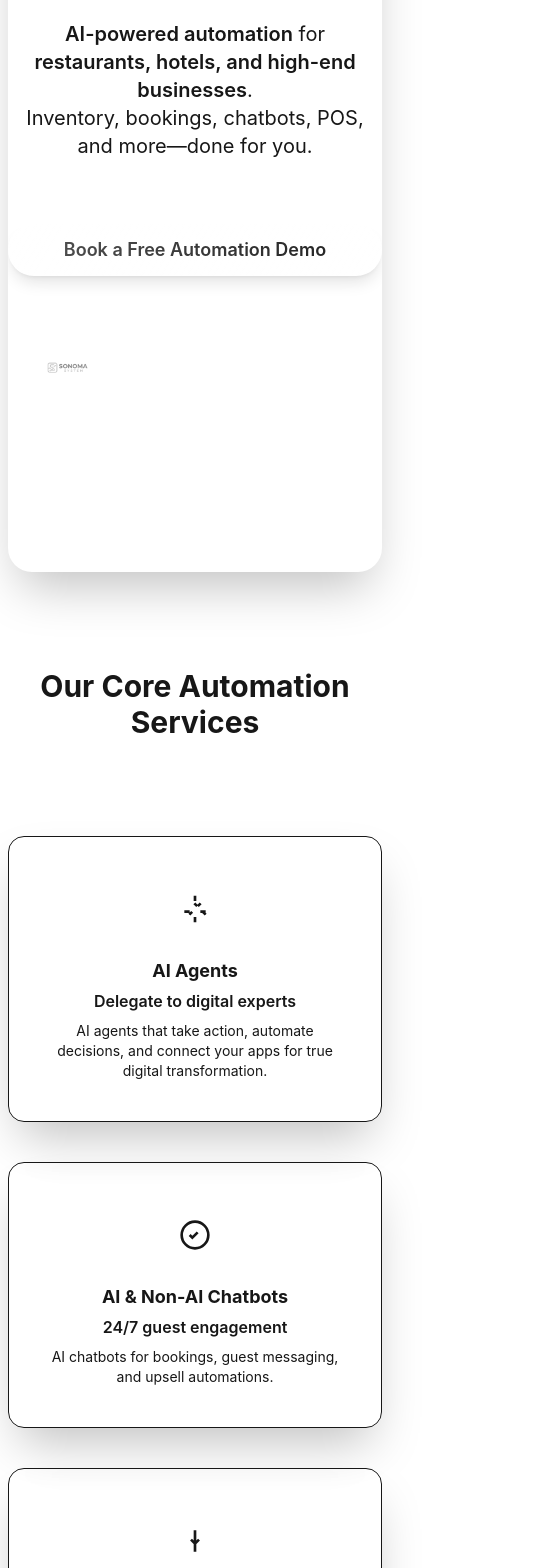
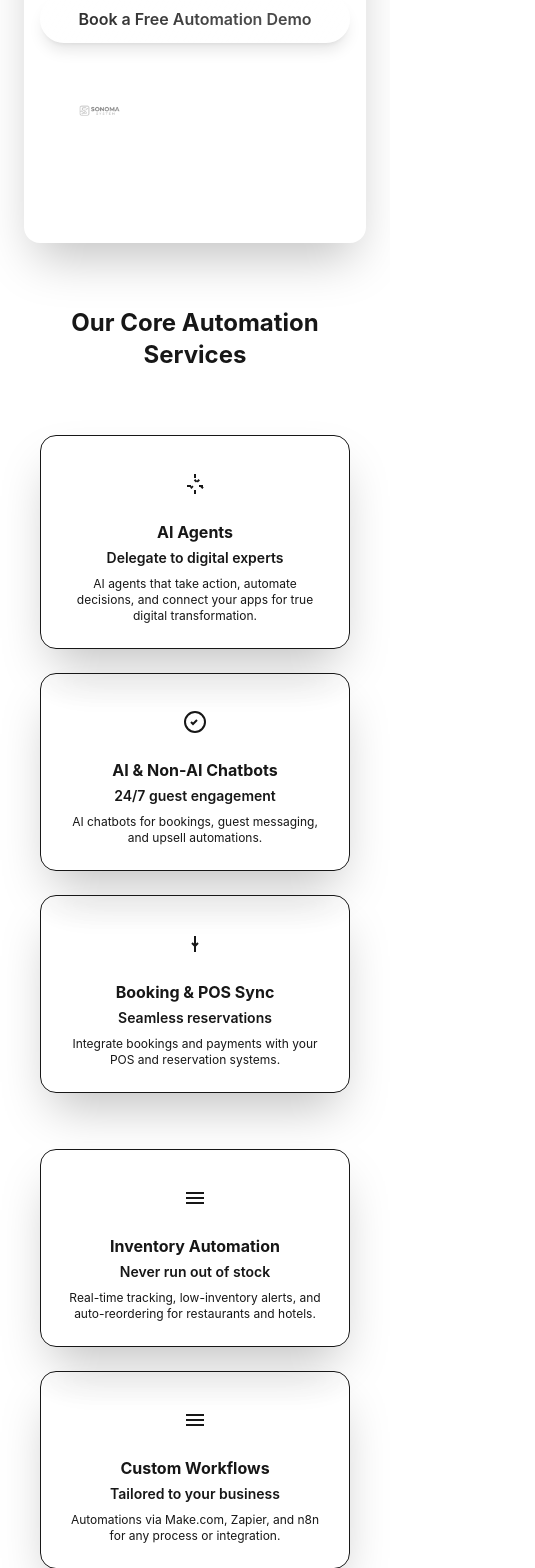
Before and after one commit to markomicovski/sonoma-system, a Next.js app: page / in a window 390 px wide. Shown: the part 432-2000 px from the top of the page, 535 px wide, since content can reach past the window. Built offline with nearby package versions, Linux system fonts and the light colour scheme.

Commit message:
Improve mobile responsiveness for homepage

```diff
--- a/src/app/page.tsx
+++ b/src/app/page.tsx
@@ -43,137 +43,137 @@ export default function Home() {
   }, []);
 
   return (
-    <main className="font-sans min-h-screen bg-gradient-to-br from-tech-primary via-tech-accent/10 to-tech-highlight/10 text-tech-secondary flex flex-col items-center justify-center p-0">
+    <main className="font-sans min-h-screen bg-gradient-to-br from-tech-primary via-tech-accent/10 to-tech-highlight/10 text-tech-secondary flex flex-col items-center justify-center p-4 sm:p-0">
       {/* SEO Headings */}
       <h1 className="sr-only">Sonoma System | Automation Agency for Restaurants, Hotels, and Businesses</h1>
       {/* HERO SECTION */}
-      <header className="w-full max-w-5xl flex flex-col items-center gap-6 text-center py-28 relative overflow-hidden rounded-3xl shadow-2xl bg-gradient-to-br from-tech-primary via-tech-accent/20 to-tech-accent/5 mb-0">
+      <header className="w-full max-w-5xl flex flex-col items-center gap-4 sm:gap-6 text-center py-16 sm:py-28 relative overflow-hidden rounded-2xl sm:rounded-3xl shadow-2xl bg-gradient-to-br from-tech-primary via-tech-accent/20 to-tech-accent/5 mb-0">
         <AnimatedBackground />
         <div className="absolute inset-0 z-0 animate-gradient bg-gradient-to-tr from-tech-accent/30 via-tech-primary/80 to-tech-highlight/20 blur-2xl opacity-60" />
-        <h2 className="text-5xl sm:text-6xl font-extrabold text-tech-accent drop-shadow-lg leading-tight z-10 font-[Inter,Arial,sans-serif] fade-in">
+        <h2 className="text-3xl sm:text-5xl lg:text-6xl font-extrabold text-tech-accent drop-shadow-lg leading-tight z-10 font-[Inter,Arial,sans-serif] fade-in px-4">
           Automate. Elevate. <span className="text-tech-highlight">Impress.</span>
         </h2>
-        <p className="mt-4 text-xl text-tech-secondary max-w-2xl z-10 fade-in">
-          <span className="font-semibold text-tech-accent">AI-powered automation</span> for <span className="font-semibold text-tech-highlight">restaurants, hotels, and high-end businesses</span>.<br />
+        <p className="mt-2 sm:mt-4 text-base sm:text-xl text-tech-secondary max-w-2xl z-10 fade-in px-4">
+          <span className="font-semibold text-tech-accent">AI-powered automation</span> for <span className="font-semibold text-tech-highlight">restaurants, hotels, and high-end businesses</span>.<br className="hidden sm:block" />
           Inventory, bookings, chatbots, POS, and more—done for you.
         </p>
-        <div className="flex gap-4 mt-10 flex-col sm:flex-row w-full justify-center z-10 fade-in">
-          <a className="bg-tech-accent text-tech-primary font-semibold rounded-full px-8 py-3 shadow-lg hover:bg-tech-highlight hover:text-tech-primary transition-all text-lg btn-shine" href="#book-demo">Book a Free Automation Demo</a>
+        <div className="flex gap-4 mt-6 sm:mt-10 flex-col sm:flex-row w-full justify-center z-10 fade-in px-4">
+          <a className="bg-tech-accent text-tech-primary font-semibold rounded-full px-6 sm:px-8 py-3 shadow-lg hover:bg-tech-highlight hover:text-tech-primary transition-all text-base sm:text-lg btn-shine text-center" href="#book-demo">Book a Free Automation Demo</a>
         </div>
-        <div className="flex flex-wrap gap-8 justify-center items-center mt-12 z-10 fade-in">
+        <div className="flex flex-wrap gap-4 sm:gap-8 justify-center items-center mt-8 sm:mt-12 z-10 fade-in px-4">
           <Image src="/logo.png" alt="Sonoma System Logo" width={60} height={40} className="opacity-60 grayscale" />
-          <div className="w-24 h-10 bg-tech-accent/20 rounded-lg" />
-          <div className="w-24 h-10 bg-tech-highlight/20 rounded-lg" />
-          <div className="w-24 h-10 bg-tech-secondary/20 rounded-lg" />
+          <div className="w-20 sm:w-24 h-8 sm:h-10 bg-tech-accent/20 rounded-lg" />
+          <div className="w-20 sm:w-24 h-8 sm:h-10 bg-tech-highlight/20 rounded-lg" />
+          <div className="w-20 sm:w-24 h-8 sm:h-10 bg-tech-secondary/20 rounded-lg" />
         </div>
       </header>
       {/* SERVICES */}
-      <section id="services" className="w-full max-w-5xl flex flex-col gap-12 items-center py-24 fade-in">
-        <h2 className="text-3xl font-bold text-tech-accent text-center mb-12">Our Core Automation Services</h2>
-        <div className="grid gap-10 grid-cols-1 sm:grid-cols-2 lg:grid-cols-3 w-full">
+      <section id="services" className="w-full max-w-5xl flex flex-col gap-8 sm:gap-12 items-center py-16 sm:py-24 fade-in px-4">
+        <h2 className="text-2xl sm:text-3xl font-bold text-tech-accent text-center mb-8 sm:mb-12">Our Core Automation Services</h2>
+        <div className="grid gap-6 sm:gap-10 grid-cols-1 sm:grid-cols-2 lg:grid-cols-3 w-full">
           {/* First row: 3 cards */}
           <div className="col-span-1 flex flex-col items-center">
-            <div className="backdrop-blur-md bg-white/10 rounded-2xl p-10 shadow-2xl border border-tech-accent/30 flex flex-col items-center h-full hover:scale-105 hover:shadow-2xl hover:border-tech-accent transition-all group relative overflow-hidden">
-              <div className="w-16 h-16 flex items-center justify-center rounded-full bg-tech-highlight/20 mb-4">
-                <svg className="w-8 h-8 text-tech-highlight" fill="none" stroke="currentColor" strokeWidth="2" viewBox="0 0 24 24"><path d="M12 2v4m0 12v4m8-8h-4m-8 0H4m12.24-6.24l-2.12 2.12m-4.24 4.24l-2.12 2.12m12.24 0l-2.12-2.12m-4.24-4.24l-2.12-2.12"/></svg>
+            <div className="backdrop-blur-md bg-white/10 rounded-2xl p-6 sm:p-10 shadow-2xl border border-tech-accent/30 flex flex-col items-center h-full hover:scale-105 hover:shadow-2xl hover:border-tech-accent transition-all group relative overflow-hidden">
+              <div className="w-12 h-12 sm:w-16 sm:h-16 flex items-center justify-center rounded-full bg-tech-highlight/20 mb-3 sm:mb-4">
+                <svg className="w-6 h-6 sm:w-8 sm:h-8 text-tech-highlight" fill="none" stroke="currentColor" strokeWidth="2" viewBox="0 0 24 24"><path d="M12 2v4m0 12v4m8-8h-4m-8 0H4m12.24-6.24l-2.12 2.12m-4.24 4.24l-2.12 2.12m12.24 0l-2.12-2.12m-4.24-4.24l-2.12-2.12"/></svg>
               </div>
-              <h3 className="text-lg font-bold text-tech-highlight mb-1">AI Agents</h3>
-              <span className="text-tech-accent font-semibold mb-2">Delegate to digital experts</span>
-              <p className="text-tech-secondary text-center text-sm">AI agents that take action, automate decisions, and connect your apps for true digital transformation.</p>
+              <h3 className="text-base sm:text-lg font-bold text-tech-highlight mb-1">AI Agents</h3>
+              <span className="text-sm sm:text-base text-tech-accent font-semibold mb-2 text-center">Delegate to digital experts</span>
+              <p className="text-tech-secondary text-center text-xs sm:text-sm">AI agents that take action, automate decisions, and connect your apps for true digital transformation.</p>
             </div>
           </div>
           <div className="col-span-1 flex flex-col items-center">
-            <div className="backdrop-blur-md bg-white/10 rounded-2xl p-10 shadow-2xl border border-tech-accent/30 flex flex-col items-center h-full hover:scale-105 hover:shadow-2xl hover:border-tech-accent transition-all group relative overflow-hidden">
-              <div className="w-16 h-16 flex items-center justify-center rounded-full bg-tech-accent/20 mb-4">
-                <svg className="w-8 h-8 text-tech-accent" fill="none" stroke="currentColor" strokeWidth="2" viewBox="0 0 24 24"><circle cx="12" cy="12" r="10"/><path d="M8 12l2 2 4-4"/></svg>
+            <div className="backdrop-blur-md bg-white/10 rounded-2xl p-6 sm:p-10 shadow-2xl border border-tech-accent/30 flex flex-col items-center h-full hover:scale-105 hover:shadow-2xl hover:border-tech-accent transition-all group relative overflow-hidden">
+              <div className="w-12 h-12 sm:w-16 sm:h-16 flex items-center justify-center rounded-full bg-tech-accent/20 mb-3 sm:mb-4">
+                <svg className="w-6 h-6 sm:w-8 sm:h-8 text-tech-accent" fill="none" stroke="currentColor" strokeWidth="2" viewBox="0 0 24 24"><circle cx="12" cy="12" r="10"/><path d="M8 12l2 2 4-4"/></svg>
               </div>
-              <h3 className="text-lg font-bold text-tech-accent mb-1">AI & Non-AI Chatbots</h3>
-              <span className="text-tech-highlight font-semibold mb-2">24/7 guest engagement</span>
-              <p className="text-tech-secondary text-center text-sm">AI chatbots for bookings, guest messaging, and upsell automations.</p>
+              <h3 className="text-base sm:text-lg font-bold text-tech-accent mb-1">AI & Non-AI Chatbots</h3>
+              <span className="text-sm sm:text-base text-tech-highlight font-semibold mb-2 text-center">24/7 guest engagement</span>
+              <p className="text-tech-secondary text-center text-xs sm:text-sm">AI chatbots for bookings, guest messaging, and upsell automations.</p>
             </div>
           </div>
           <div className="col-span-1 flex flex-col items-center">
-            <div className="backdrop-blur-md bg-white/10 rounded-2xl p-10 shadow-2xl border border-tech-accent/30 flex flex-col items-center h-full hover:scale-105 hover:shadow-2xl hover:border-tech-accent transition-all group relative overflow-hidden">
-              <div className="w-16 h-16 flex items-center justify-center rounded-full bg-tech-primary/20 mb-4">
-                <svg className="w-8 h-8 text-tech-primary" fill="none" stroke="currentColor" strokeWidth="2" viewBox="0 0 24 24"><path d="M12 20v-6m0 0V4m0 10l-3-3m3 3l3-3"/></svg>
+            <div className="backdrop-blur-md bg-white/10 rounded-2xl p-6 sm:p-10 shadow-2xl border border-tech-accent/30 flex flex-col items-center h-full hover:scale-105 hover:shadow-2xl hover:border-tech-accent transition-all group relative overflow-hidden">
+              <div className="w-12 h-12 sm:w-16 sm:h-16 flex items-center justify-center rounded-full bg-tech-primary/20 mb-3 sm:mb-4">
+                <svg className="w-6 h-6 sm:w-8 sm:h-8 text-tech-primary" fill="none" stroke="currentColor" strokeWidth="2" viewBox="0 0 24 24"><path d="M12 20v-6m0 0V4m0 10l-3-3m3 3l3-3"/></svg>
               </div>
-              <h3 className="text-lg font-bold text-tech-primary mb-1">Booking & POS Sync</h3>
-              <span className="text-tech-highlight font-semibold mb-2">Seamless reservations</span>
-              <p className="text-tech-secondary text-center text-sm">Integrate bookings and payments with your POS and reservation systems.</p>
+              <h3 className="text-base sm:text-lg font-bold text-tech-primary mb-1">Booking & POS Sync</h3>
+              <span className="text-sm sm:text-base text-tech-highlight font-semibold mb-2 text-center">Seamless reservations</span>
+              <p className="text-tech-secondary text-center text-xs sm:text-sm">Integrate bookings and payments with your POS and reservation systems.</p>
             </div>
           </div>
         </div>
-        <div className="flex justify-center gap-10 w-full mt-10">
-          <div className="flex flex-col items-center" style={{ minWidth: '320px', maxWidth: '350px', flex: '1 1 320px' }}>
-            <div className="backdrop-blur-md bg-white/10 rounded-2xl p-10 shadow-2xl border border-tech-accent/30 flex flex-col items-center h-full hover:scale-105 hover:shadow-2xl hover:border-tech-accent transition-all group relative overflow-hidden">
-              <div className="w-16 h-16 flex items-center justify-center rounded-full bg-tech-accent/20 mb-4">
-                <svg className="w-8 h-8 text-tech-accent" fill="none" stroke="currentColor" strokeWidth="2" viewBox="0 0 24 24"><path d="M3 7h18M3 12h18M3 17h18"/></svg>
+        <div className="flex flex-col sm:flex-row justify-center gap-6 sm:gap-10 w-full mt-6 sm:mt-10">
+          <div className="flex flex-col items-center w-full sm:w-auto">
+            <div className="backdrop-blur-md bg-white/10 rounded-2xl p-6 sm:p-10 shadow-2xl border border-tech-accent/30 flex flex-col items-center h-full hover:scale-105 hover:shadow-2xl hover:border-tech-accent transition-all group relative overflow-hidden w-full max-w-sm">
+              <div className="w-12 h-12 sm:w-16 sm:h-16 flex items-center justify-center rounded-full bg-tech-accent/20 mb-3 sm:mb-4">
+                <svg className="w-6 h-6 sm:w-8 sm:h-8 text-tech-accent" fill="none" stroke="currentColor" strokeWidth="2" viewBox="0 0 24 24"><path d="M3 7h18M3 12h18M3 17h18"/></svg>
               </div>
-              <h3 className="text-lg font-bold text-tech-accent mb-1">Inventory Automation</h3>
-              <span className="text-tech-highlight font-semibold mb-2">Never run out of stock</span>
-              <p className="text-tech-secondary text-center text-sm">Real-time tracking, low-inventory alerts, and auto-reordering for restaurants and hotels.</p>
+              <h3 className="text-base sm:text-lg font-bold text-tech-accent mb-1">Inventory Automation</h3>
+              <span className="text-sm sm:text-base text-tech-highlight font-semibold mb-2 text-center">Never run out of stock</span>
+              <p className="text-tech-secondary text-center text-xs sm:text-sm">Real-time tracking, low-inventory alerts, and auto-reordering for restaurants and hotels.</p>
             </div>
           </div>
-          <div className="flex flex-col items-center" style={{ minWidth: '320px', maxWidth: '350px', flex: '1 1 320px' }}>
-            <div className="backdrop-blur-md bg-white/10 rounded-2xl p-10 shadow-2xl border border-tech-accent/30 flex flex-col items-center h-full hover:scale-105 hover:shadow-2xl hover:border-tech-accent transition-all group relative overflow-hidden">
-              <div className="w-16 h-16 flex items-center justify-center rounded-full bg-tech-accent/20 mb-4">
-                <svg className="w-8 h-8 text-tech-accent" fill="none" stroke="currentColor" strokeWidth="2" viewBox="0 0 24 24"><path d="M3 17h18M3 12h18M3 7h18"/></svg>
+          <div className="flex flex-col items-center w-full sm:w-auto">
+            <div className="backdrop-blur-md bg-white/10 rounded-2xl p-6 sm:p-10 shadow-2xl border border-tech-accent/30 flex flex-col items-center h-full hover:scale-105 hover:shadow-2xl hover:border-tech-accent transition-all group relative overflow-hidden w-full max-w-sm">
+              <div className="w-12 h-12 sm:w-16 sm:h-16 flex items-center justify-center rounded-full bg-tech-accent/20 mb-3 sm:mb-4">
+                <svg className="w-6 h-6 sm:w-8 sm:h-8 text-tech-accent" fill="none" stroke="currentColor" strokeWidth="2" viewBox="0 0 24 24"><path d="M3 17h18M3 12h18M3 7h18"/></svg>
               </div>
-              <h3 className="text-lg font-bold text-tech-accent mb-1">Custom Workflows</h3>
-              <span className="text-tech-highlight font-semibold mb-2">Tailored to your business</span>
-              <p className="text-tech-secondary text-center text-sm">Automations via Make.com, Zapier, and n8n for any process or integration.</p>
+              <h3 className="text-base sm:text-lg font-bold text-tech-accent mb-1">Custom Workflows</h3>
+              <span className="text-sm sm:text-base text-tech-highlight font-semibold mb-2 text-center">Tailored to your business</span>
+              <p className="text-tech-secondary text-center text-xs sm:text-sm">Automations via Make.com, Zapier, and n8n for any process or integration.</p>
             </div>
           </div>
         </div>
       </section>
       {/* HOW IT WORKS */}
-      <section className="w-full max-w-5xl flex flex-col gap-12 items-center py-20 fade-in">
-        <h2 className="text-3xl font-bold text-tech-accent text-center mb-8">How It Works</h2>
-        <div className="grid gap-8 md:grid-cols-3 w-full">
+      <section className="w-full max-w-5xl flex flex-col gap-8 sm:gap-12 items-center py-16 sm:py-20 fade-in px-4">
+        <h2 className="text-2xl sm:text-3xl font-bold text-tech-accent text-center mb-6 sm:mb-8">How It Works</h2>
+        <div className="grid gap-6 sm:gap-8 grid-cols-1 sm:grid-cols-3 w-full">
           <div className="flex flex-col items-center">
-            <div className="w-14 h-14 rounded-full bg-tech-accent/20 flex items-center justify-center mb-4">
-              <span className="text-2xl font-bold text-tech-accent">1</span>
+            <div className="w-12 h-12 sm:w-14 sm:h-14 rounded-full bg-tech-accent/20 flex items-center justify-center mb-3 sm:mb-4">
+              <span className="text-xl sm:text-2xl font-bold text-tech-accent">1</span>
             </div>
-            <h4 className="font-semibold text-tech-accent mb-2">Discovery Call</h4>
-            <p className="text-tech-secondary text-center">Book a free consult to map your needs and goals.</p>
+            <h4 className="font-semibold text-tech-accent mb-2 text-center">Discovery Call</h4>
+            <p className="text-tech-secondary text-center text-sm">Book a free consult to map your needs and goals.</p>
           </div>
           <div className="flex flex-col items-center">
-            <div className="w-14 h-14 rounded-full bg-tech-highlight/20 flex items-center justify-center mb-4">
-              <span className="text-2xl font-bold text-tech-highlight">2</span>
+            <div className="w-12 h-12 sm:w-14 sm:h-14 rounded-full bg-tech-highlight/20 flex items-center justify-center mb-3 sm:mb-4">
+              <span className="text-xl sm:text-2xl font-bold text-tech-highlight">2</span>
             </div>
-            <h4 className="font-semibold text-tech-highlight mb-2">Custom Automation Plan</h4>
-            <p className="text-tech-secondary text-center">We design and build your workflows for maximum ROI.</p>
+            <h4 className="font-semibold text-tech-highlight mb-2 text-center">Custom Automation Plan</h4>
+            <p className="text-tech-secondary text-center text-sm">We design and build your workflows for maximum ROI.</p>
           </div>
           <div className="flex flex-col items-center">
-            <div className="w-14 h-14 rounded-full bg-tech-primary/20 flex items-center justify-center mb-4">
-              <span className="text-2xl font-bold text-tech-primary">3</span>
+            <div className="w-12 h-12 sm:w-14 sm:h-14 rounded-full bg-tech-primary/20 flex items-center justify-center mb-3 sm:mb-4">
+              <span className="text-xl sm:text-2xl font-bold text-tech-primary">3</span>
             </div>
-            <h4 className="font-semibold text-tech-primary mb-2">Launch & Support</h4>
-            <p className="text-tech-secondary text-center">Go live and scale with ongoing support and optimization.</p>
+            <h4 className="font-semibold text-tech-primary mb-2 text-center">Launch & Support</h4>
+            <p className="text-tech-secondary text-center text-sm">Go live and scale with ongoing support and optimization.</p>
           </div>
         </div>
       </section>
       {/* TESTIMONIALS */}
-      <section id="testimonials" className="w-full max-w-4xl flex flex-col gap-12 items-center py-20 fade-in">
-        <h2 className="text-3xl font-bold text-tech-accent text-center mb-8">What Our Clients Say</h2>
-        <div className="grid gap-8 md:grid-cols-2 w-full">
-          <div className="bg-white/10 rounded-2xl p-8 shadow-lg border border-tech-accent/20 flex flex-col gap-4 items-center">
-            <p className="text-lg italic text-tech-secondary">&quot;Since integrating the chatbot across our website, WhatsApp, and Telegram, we&apos;ve seen a dramatic drop in response times and a massive boost in customer satisfaction. The automation handles everything from booking inquiries to FAQs – even during peak hours. It&apos;s like having a 24/7 receptionist who never sleeps. Our team can finally focus on more complex issues instead of repeating the same answers all day. Highly recommended!&quot;</p>
-            <span className="font-semibold text-tech-highlight">— Petar Bashoski, Founder at Ozon Agency</span>
+      <section id="testimonials" className="w-full max-w-4xl flex flex-col gap-8 sm:gap-12 items-center py-16 sm:py-20 fade-in px-4">
+        <h2 className="text-2xl sm:text-3xl font-bold text-tech-accent text-center mb-6 sm:mb-8">What Our Clients Say</h2>
+        <div className="grid gap-6 sm:gap-8 grid-cols-1 md:grid-cols-2 w-full">
+          <div className="bg-white/10 rounded-2xl p-6 sm:p-8 shadow-lg border border-tech-accent/20 flex flex-col gap-4 items-center">
+            <p className="text-sm sm:text-lg italic text-tech-secondary text-center">&quot;Since integrating the chatbot across our website, WhatsApp, and Telegram, we&apos;ve seen a dramatic drop in response times and a massive boost in customer satisfaction. The automation handles everything from booking inquiries to FAQs – even during peak hours. It&apos;s like having a 24/7 receptionist who never sleeps. Our team can finally focus on more complex issues instead of repeating the same answers all day. Highly recommended!&quot;</p>
+            <span className="font-semibold text-tech-highlight text-center text-sm sm:text-base">— Petar Bashoski, Founder at Ozon Agency</span>
           </div>
-          <div className="bg-white/10 rounded-2xl p-8 shadow-lg border border-tech-accent/20 flex flex-col gap-4 items-center">
-            <p className="text-lg italic text-tech-secondary">&quot;Managing thousands of SKUs used to be a nightmare. Thanks to the automation system Marko built, we now track inventory levels in real-time, get low-stock alerts, and automatically generate restock orders. Our stockouts dropped by 80%, and overstocking is finally under control. What used to take hours now happens automatically. It&apos;s been a game-changer for our operations.&quot;</p>
-            <span className="font-semibold text-tech-highlight">— Pavel Konev, Managing Director at Andrej Kompani</span>
+          <div className="bg-white/10 rounded-2xl p-6 sm:p-8 shadow-lg border border-tech-accent/20 flex flex-col gap-4 items-center">
+            <p className="text-sm sm:text-lg italic text-tech-secondary text-center">&quot;Managing thousands of SKUs used to be a nightmare. Thanks to the automation system Marko built, we now track inventory levels in real-time, get low-stock alerts, and automatically generate restock orders. Our stockouts dropped by 80%, and overstocking is finally under control. What used to take hours now happens automatically. It&apos;s been a game-changer for our operations.&quot;</p>
+            <span className="font-semibold text-tech-highlight text-center text-sm sm:text-base">— Pavel Konev, Managing Director at Andrej Kompani</span>
           </div>
-          <div className="bg-white/10 rounded-2xl p-8 shadow-lg border border-tech-accent/20 flex flex-col gap-4 items-center">
-            <p className="text-lg italic text-tech-secondary">&quot;Before working with Sonoma and specifically Marko, our agents were wasting hours manually chasing leads. Now, our website visitors are automatically qualified and routed to the right agent through smart forms and follow-up sequences. Our conversions doubled in just a few weeks, and our team finally has time to focus on selling, not data entry. This automation didn&apos;t just save us time, it boosted our revenue.&quot;</p>
-            <span className="font-semibold text-tech-highlight">— Sara Ilic, Founder &amp; CEO at UrbaNest</span>
+          <div className="bg-white/10 rounded-2xl p-6 sm:p-8 shadow-lg border border-tech-accent/20 flex flex-col gap-4 items-center md:col-span-2">
+            <p className="text-sm sm:text-lg italic text-tech-secondary text-center">&quot;Before working with Sonoma and specifically Marko, our agents were wasting hours manually chasing leads. Now, our website visitors are automatically qualified and routed to the right agent through smart forms and follow-up sequences. Our conversions doubled in just a few weeks, and our team finally has time to focus on selling, not data entry. This automation didn&apos;t just save us time, it boosted our revenue.&quot;</p>
+            <span className="font-semibold text-tech-highlight text-center text-sm sm:text-base">— Sara Ilic, Founder &amp; CEO at UrbaNest</span>
           </div>
         </div>
       </section>
       {/* LEAD CAPTURE (Calendly/Typeform) */}
-      <section id="book-demo" className="w-full max-w-2xl flex flex-col gap-8 items-center py-20 fade-in">
-        <h2 className="text-3xl font-bold text-tech-accent text-center mb-4">Book Your Free Automation Demo</h2>
+      <section id="book-demo" className="w-full max-w-2xl flex flex-col gap-6 sm:gap-8 items-center py-16 sm:py-20 fade-in px-4">
+        <h2 className="text-2xl sm:text-3xl font-bold text-tech-accent text-center mb-4">Book Your Free Automation Demo</h2>
         <div className="w-full flex flex-col items-center gap-4">
           {/* Calendly/Typeform embed placeholder */}
           <iframe
@@ -184,10 +184,10 @@ export default function Home() {
             title="Book a Demo"
             style={{ minHeight: 400 }}
           />
-          <p className="text-tech-secondary/80 text-center text-sm">Prefer email? <a href="mailto:info@sonoma-system.com" className="underline text-tech-accent">info@sonoma-system.com</a></p>
+          <p className="text-tech-secondary/80 text-center text-xs sm:text-sm">Prefer email? <a href="mailto:info@sonoma-system.com" className="underline text-tech-accent">info@sonoma-system.com</a></p>
         </div>
       </section>
-      <footer className="mt-20 text-tech-secondary text-sm opacity-70">
+      <footer className="mt-16 sm:mt-20 text-tech-secondary text-xs sm:text-sm opacity-70 px-4">
         &copy; {new Date().getFullYear()} Sonoma-System. All rights reserved.
       </footer>
     </main>
```
